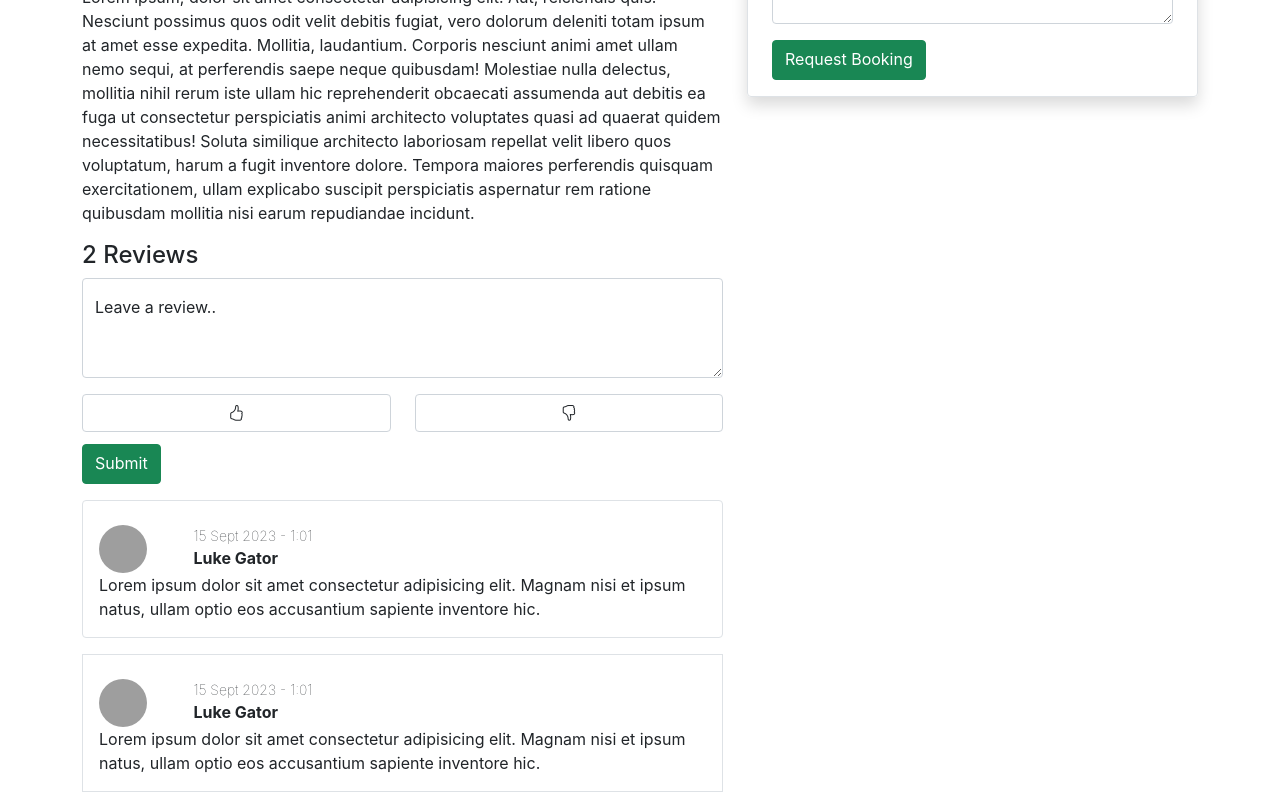
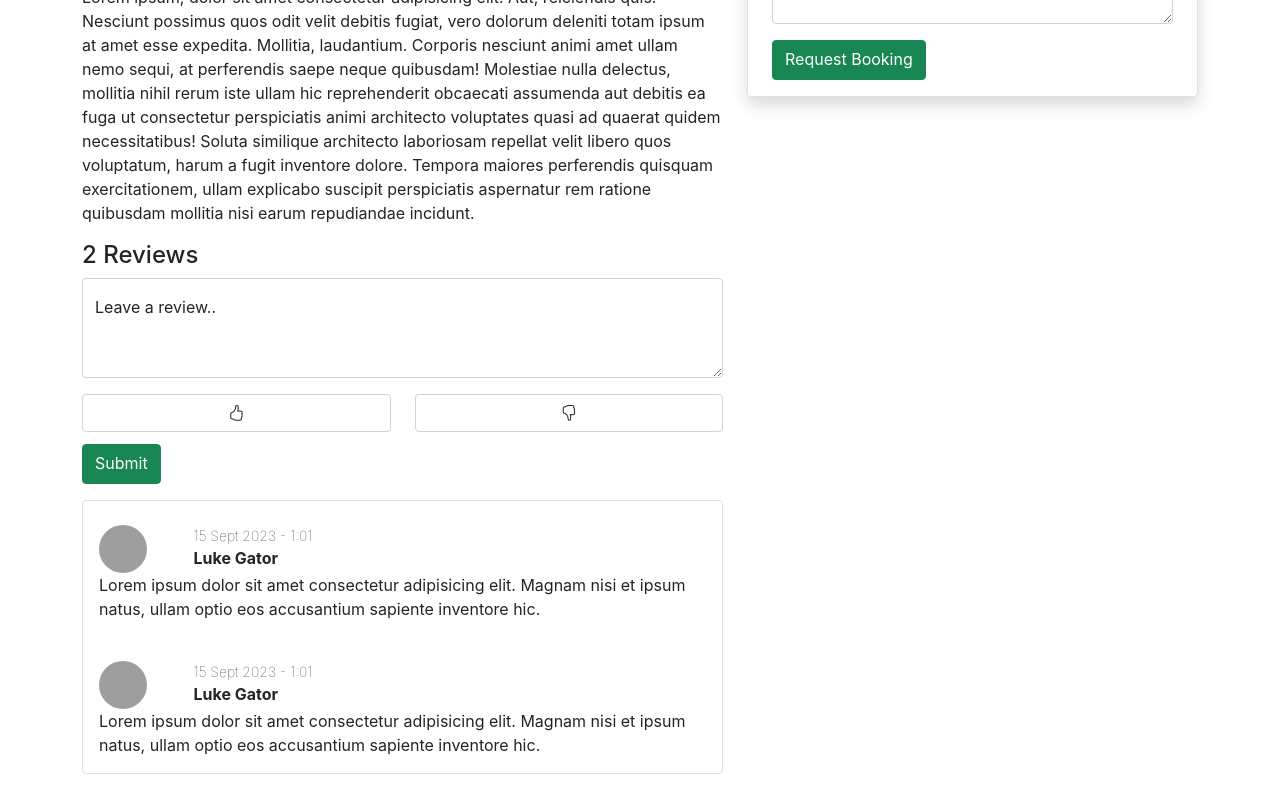
Before and after one commit to daelum/airbnb-react, a React (Create React App) app: page / in a window 1280 px wide. Shown: the part 709-1509 px from the top of the page. Built offline with nearby package versions, Linux system fonts and the light colour scheme; grey boxes are pictures that could not be loaded.

Commit message:
Update House.js

```diff
--- a/src/pages/House.js
+++ b/src/pages/House.js
@@ -1,4 +1,4 @@
-import { useState } from 'react'
+import { useEffect, useState } from 'react'
 
 // In the House page, create an object house with all the properties of a house:
 const house = {
@@ -26,8 +26,9 @@ const house = {
     avatar: 'https://randomuser.me/api/portraits/men/11.jpg',
   },
 }
-
-const reviews = {
+// Reviews Array
+const initialReviews = [
+  {
     date: '15 Sept 2023 - 1:01',
     description:
       'Lorem ipsum dolor sit amet consectetur adipisicing elit. Magnam nisi et ipsum natus, ullam optio eos accusantium sapiente inventore hic.',
@@ -36,20 +37,50 @@ const reviews = {
       name: 'Luke Gator',
       avatar: 'https://randomuser.me/api/portraits/men/11.jpg',
     },
-}
+  },
+  {
+    date: '15 Sept 2023 - 1:01',
+    description:
+      'Lorem ipsum dolor sit amet consectetur adipisicing elit. Magnam nisi et ipsum natus, ullam optio eos accusantium sapiente inventore hic.',
+    rating: 0,
+    author: {
+      name: 'Luke Gator',
+      avatar: 'https://randomuser.me/api/portraits/men/11.jpg',
+    },
+  },
+]
 
 export default function House() {
   // Gallery
   const [selectedPhoto, setSelectedPhoto] = useState(
     'https://res.cloudinary.com/dsko6ntfj/image/upload/v1640295019/portal/web%20development%20beginners/05%20Project%20Airbnb/house%2001/house_01_09.png'
   )
-  // Create a function addReview that adds a review to the list of reviews
+  // Adding a new review
+  const [reviews, setReviews] = useState(initialReviews)
+  const [addDescription, setAddDescription] = useState('')
+  const [thumbs, setThumbs] = useState(0)
+
   function addReview() {
-    // Add a review to the list of reviews
-    // Trigger the function when clicking the "Submit" button under the "Leave a Review" form
-    // Use the content of the textarea in the form and the "thumb up / down" as the data for the new review
+    const newReview = {
+      date: '15 Sept 2023 - 1:01',
+      description: addDescription,
+      rating: thumbs,
+      author: {
+        name: 'Luke Gator',
+        avatar: 'https://randomuser.me/api/portraits/men/11.jpg',
+      },
     }
 
+    setReviews(reviews.concat([newReview]))
+  }
+
+  const submit = (e) => {
+    e.preventDefault()
+    addReview()
+    setAddDescription('')
+  }
+
+  // JSX
   return (
     <>
       {/* <!-- LOGGED OUT --> */}
@@ -224,8 +255,8 @@ export default function House() {
                   </div>
                 </div>
                 <p className="mt-3">{house.description}</p>
-                <h4>2 Reviews</h4>
-                <div>
+                <h4>{reviews.length} Reviews</h4>
+                <form onSubmit={submit}>
                   {/* <!-- Review section --> */}
                   <div className="form-floating mb-3">
                     <textarea
@@ -233,53 +264,75 @@ export default function House() {
                       placeholder="Leave a comment here"
                       id="floatingTextarea2"
                       style={{ height: '100px' }}
+                      onChange={(e) => setAddDescription(e.target.value)}
+                      value={addDescription}
                     ></textarea>
-                    <label for="floatingTextarea2">Leave a review..</label>
+                    <label htmlFor="floatingTextarea2">Leave a review..</label>
                   </div>
                   <div className="row">
                     <div className="col">
-                      <button className="form-control mb-1">
+                      <button
+                        type="button"
+                        className="form-control mb-1"
+                        value="1"
+                        onChange={(e) => setThumbs(e.value)}
+                      >
                         <i className="bi bi-hand-thumbs-up"></i>
                       </button>
                     </div>
                     <div className="col">
-                      <button className="form-control mb-1">
+                      <button
+                        type="button"
+                        className="form-control mb-1"
+                        value="-1"
+                        onChange={(e) => setThumbs(e.value)}
+                      >
                         <i className="bi bi-hand-thumbs-down"></i>
                       </button>
                     </div>
                   </div>
                   <div className="row">
                     <div className="col pt-2">
-                      <button className="btn btn-success pb-2">Submit</button>
+                      <button type="submit" className="btn btn-success pb-2">
+                        Submit
+                      </button>
                     </div>
                   </div>
-                </div>
+                </form>
                 {/* <!-- comment section --> */}
                 <div className="border rounded mt-3 mb-2">
+                  {reviews.map((review, i) => (
+                    <div key={i}>
                       <div className="row">
                         <div className="col col-2">
                           <img
                             className="profile-pic rounded-circle me-3 d-inline-block mt-4 ms-3"
                             style={{ width: '3rem', height: '3rem' }}
-                        src={reviews.author.avatar}
+                            src={review.author.avatar}
                           />
                         </div>
                         <div className="col pt-4">
                           <div className="row">
-                        <span className="fw-lighter small">{reviews.date}</span>
+                            <span className="fw-lighter small">
+                              {review.date}
+                            </span>
                           </div>
                           <div className="row">
-                        <span className="fw-bold">{reviews.author.name}</span>
+                            <span className="fw-bold">
+                              {review.author.name}
+                            </span>
                           </div>
                         </div>
                       </div>
                       <div className="row">
                         <div className="col">
-                      <p className="ms-3">{reviews.description}</p>
+                          <p className="ms-3">{review.description}</p>
                         </div>
                       </div>
                     </div>
-                <div className="border mt-3 mb-2">
+                  ))}
+                </div>
+                {/* <div className="border mt-3 mb-2">
                   <div className="row">
                     <div className="col col-2 d-inline-block">
                       <img
@@ -302,7 +355,7 @@ export default function House() {
                       <p className="ms-3">{reviews.description}</p>
                     </div>
                   </div>
-                </div>
+                </div> */}
               </div>
             </div>
             {/* <!-- request card --> */}
```
Lines whose indentation alone changed are shown as unchanged.
